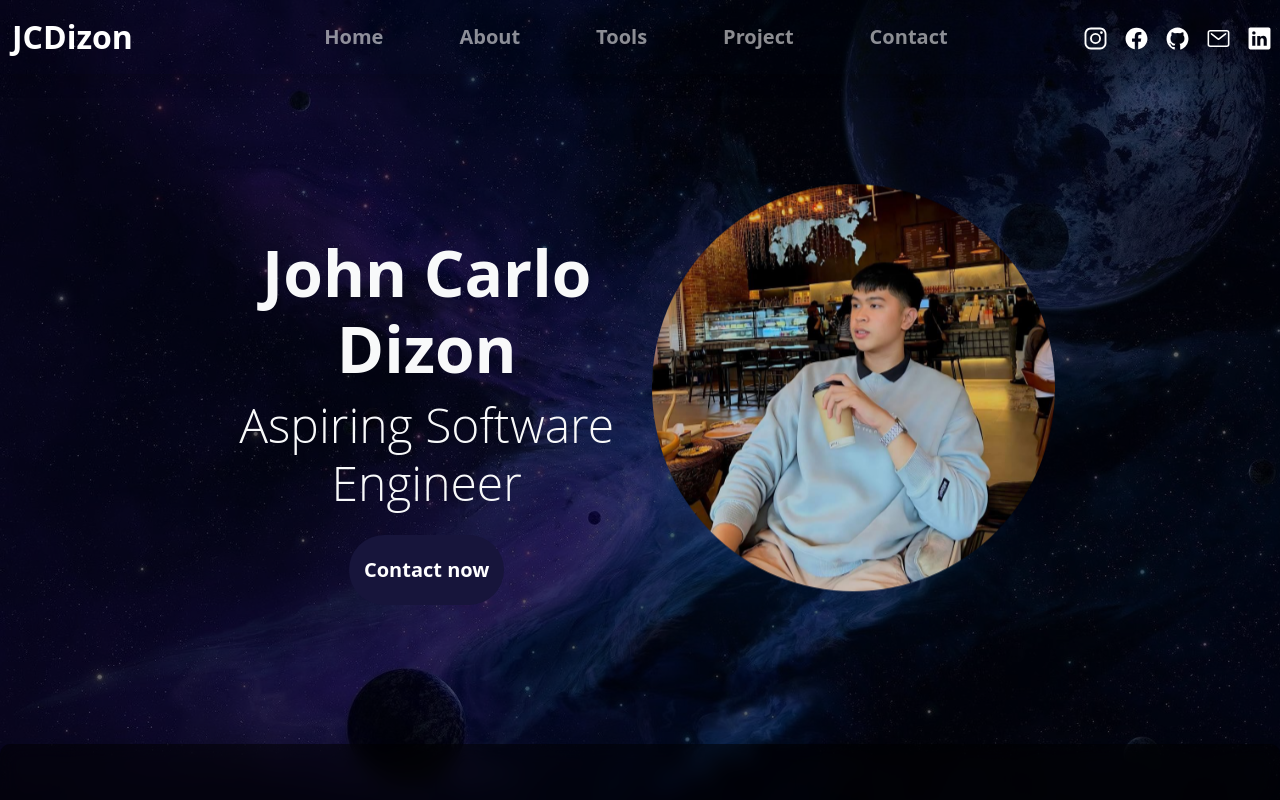
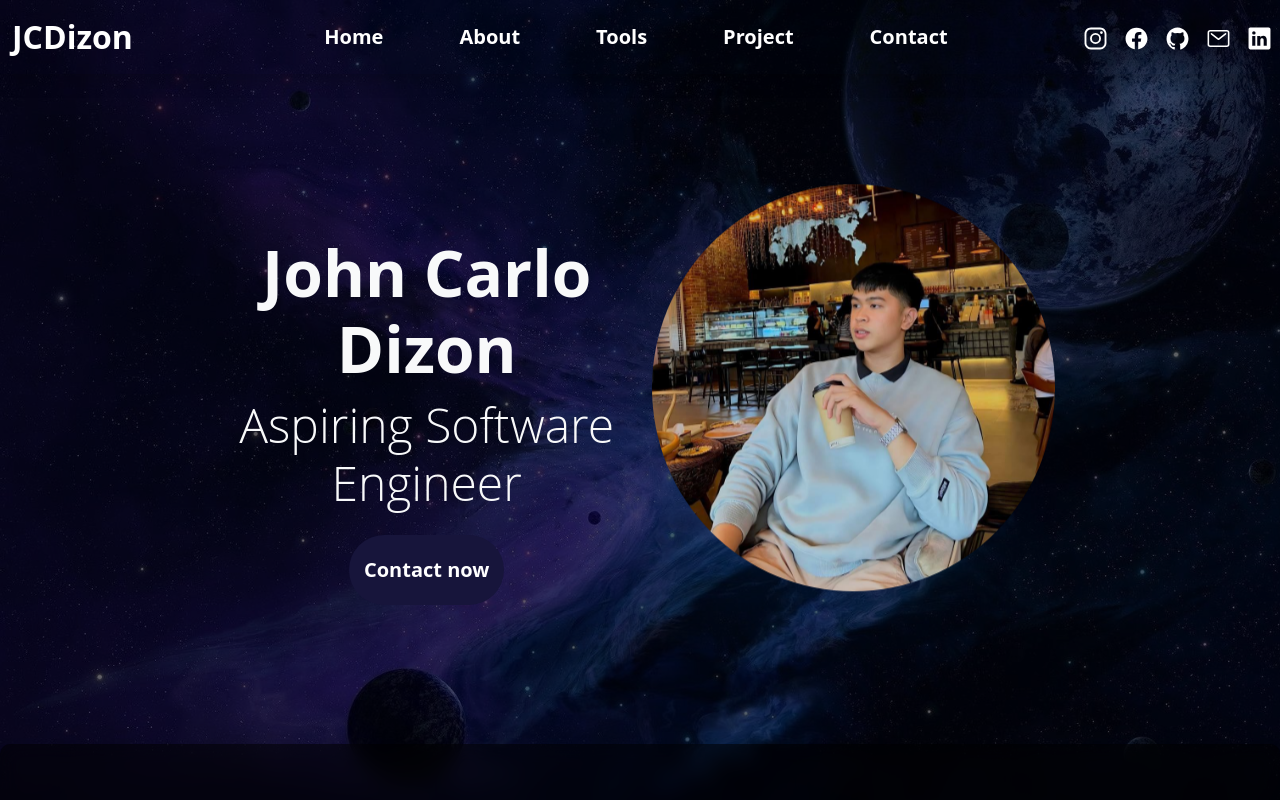
Before and after one commit to JCDizon30/Portfolio, a plain HTML site: page index.html in a window 1280 px wide. Shown: the top 800 px of the page. Drawn offline with nearby package versions, Linux system fonts and the light colour scheme; a script that the page names is missing.

Commit message:
Update index.html

```diff
--- a/index.html
+++ b/index.html
@@ -48,11 +48,11 @@
         </button>
         <div class="collapse navbar-collapse" id="navbarNavAltMarkup">
           <div class="navbar-nav m-auto fw-bold fs-5">
-            <a class="nav-link" href="#Home">Home</a>
-            <a class="nav-link" href="#About">About</a>
-            <a class="nav-link" href="#Tools">Tools</a>
-            <a class="nav-link" href="#Project">Project</a>
-            <a class="nav-link" href="#Contact">Contact</a>
+            <a class="nav-link text-white" href="#Home">Home</a>
+            <a class="nav-link text-white" href="#About">About</a>
+            <a class="nav-link text-white" href="#Tools">Tools</a>
+            <a class="nav-link text-white" href="#Project">Project</a>
+            <a class="nav-link text-white" href="#Contact">Contact</a>
           </div>
         </div>
       </div>
```
